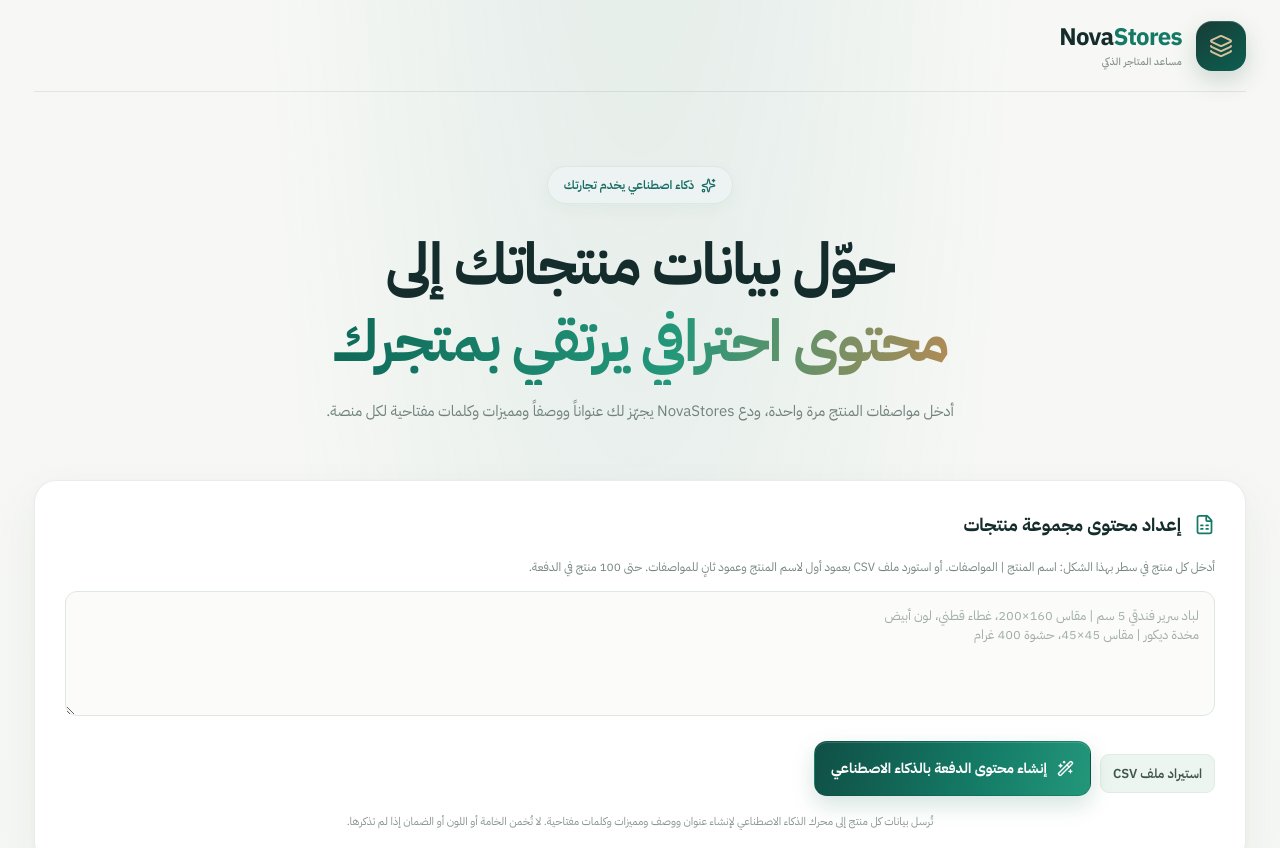
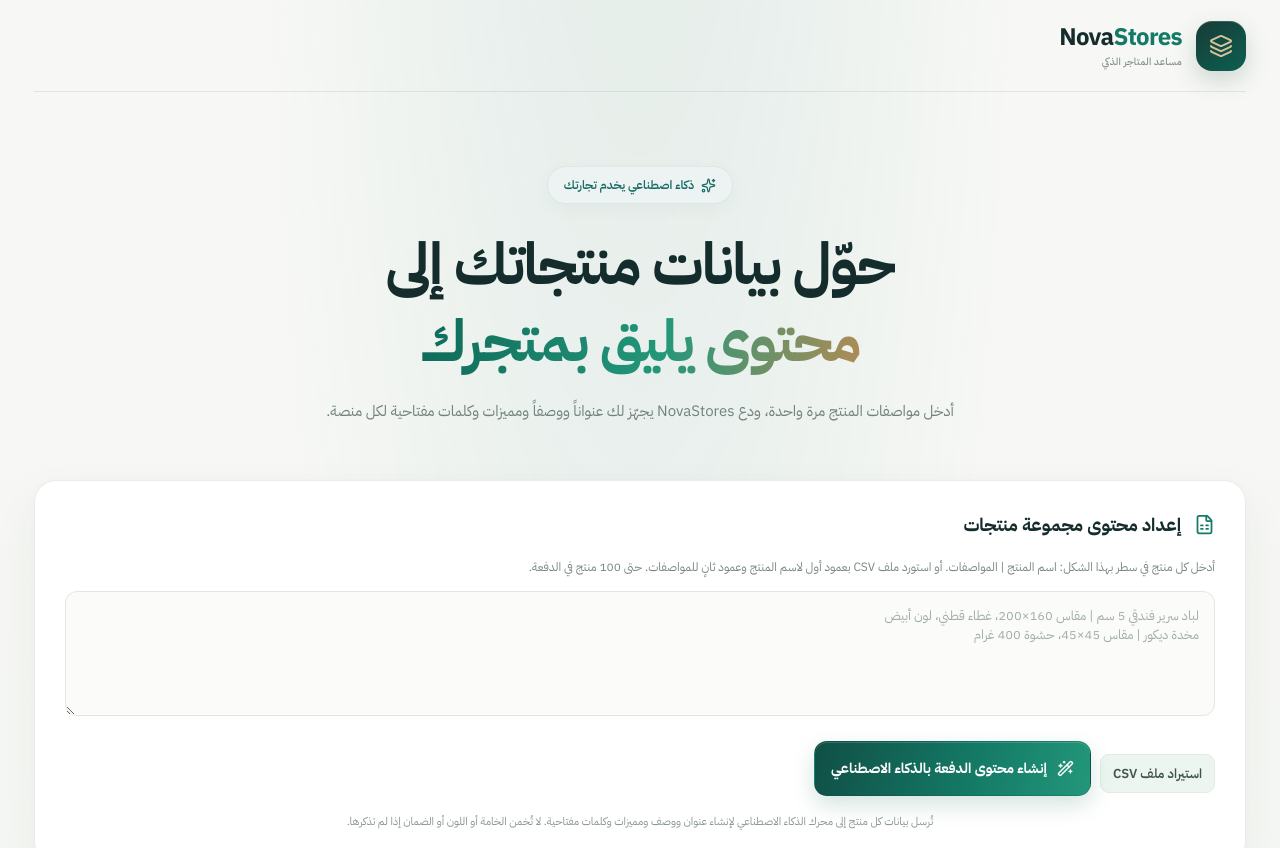
Before and after one commit to mulhamanis16-star/Mulham-Anis, a React (Vite) app in the folder nova-ai-stores/: page / in a window 1280 px wide. Shown: the top 848 px of the page. Built offline with nearby package versions, Linux system fonts and the light colour scheme.

Commit message:
Use approved NovaStores hero headline

```diff
--- a/nova-ai-stores/src/App.tsx
+++ b/nova-ai-stores/src/App.tsx
@@ -385,7 +385,7 @@ export default function App() {
     </header>
     <section className="hero">
       <div className="eyebrow"><Sparkles size={15}/> ذكاء اصطناعي يخدم تجارتك</div>
-      <h1>حوّل بيانات منتجاتك إلى<br/><em>محتوى احترافي يرتقي بمتجرك</em></h1>
+      <h1>حوّل بيانات منتجاتك إلى<br/><em>محتوى يليق بمتجرك</em></h1>
       <p>أدخل مواصفات المنتج مرة واحدة، ودع NovaStores يجهّز لك عنواناً ووصفاً ومميزات وكلمات مفتاحية لكل منصة.</p>
     </section>
     <section className="bulk-panel panel">
```
